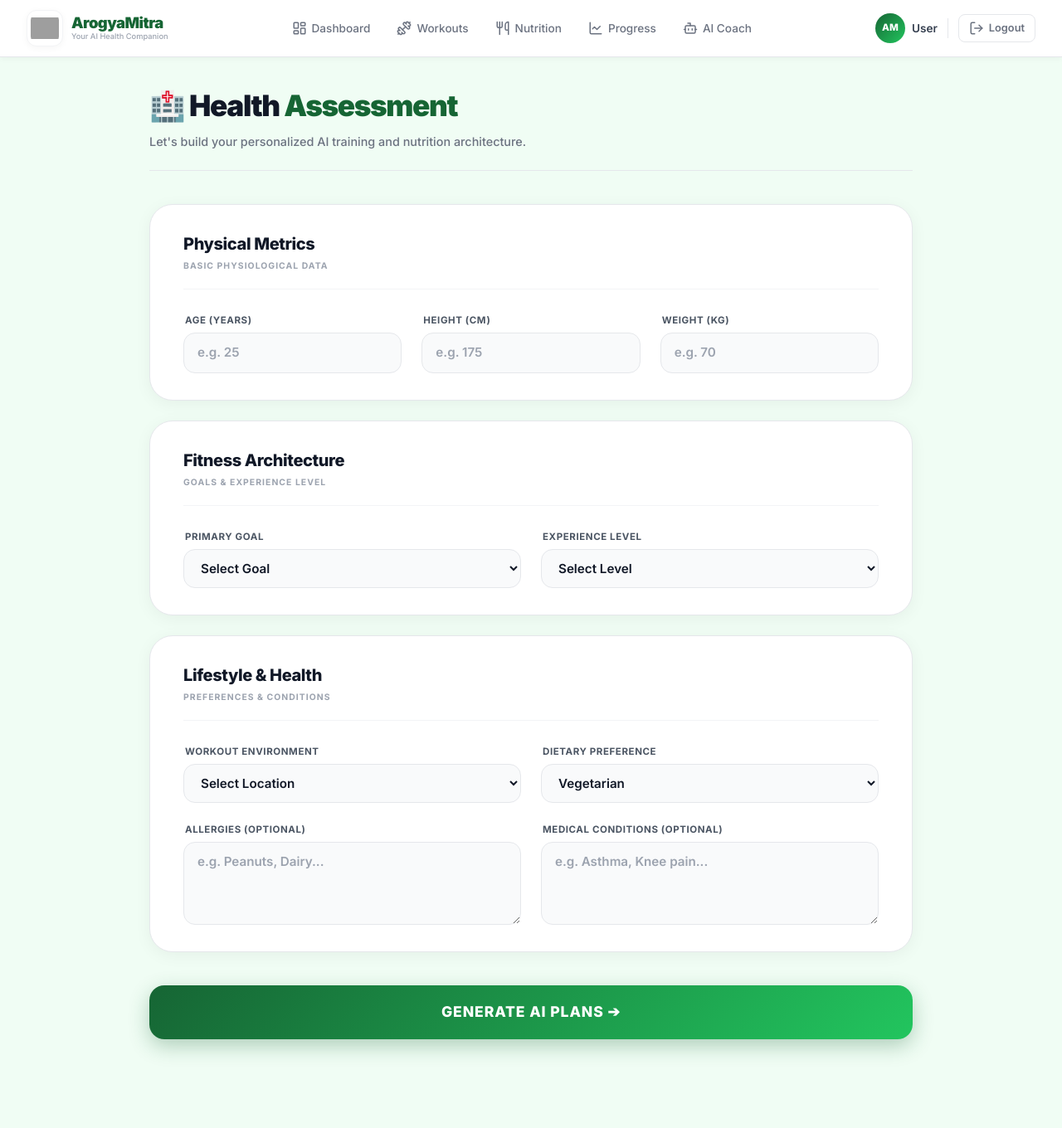
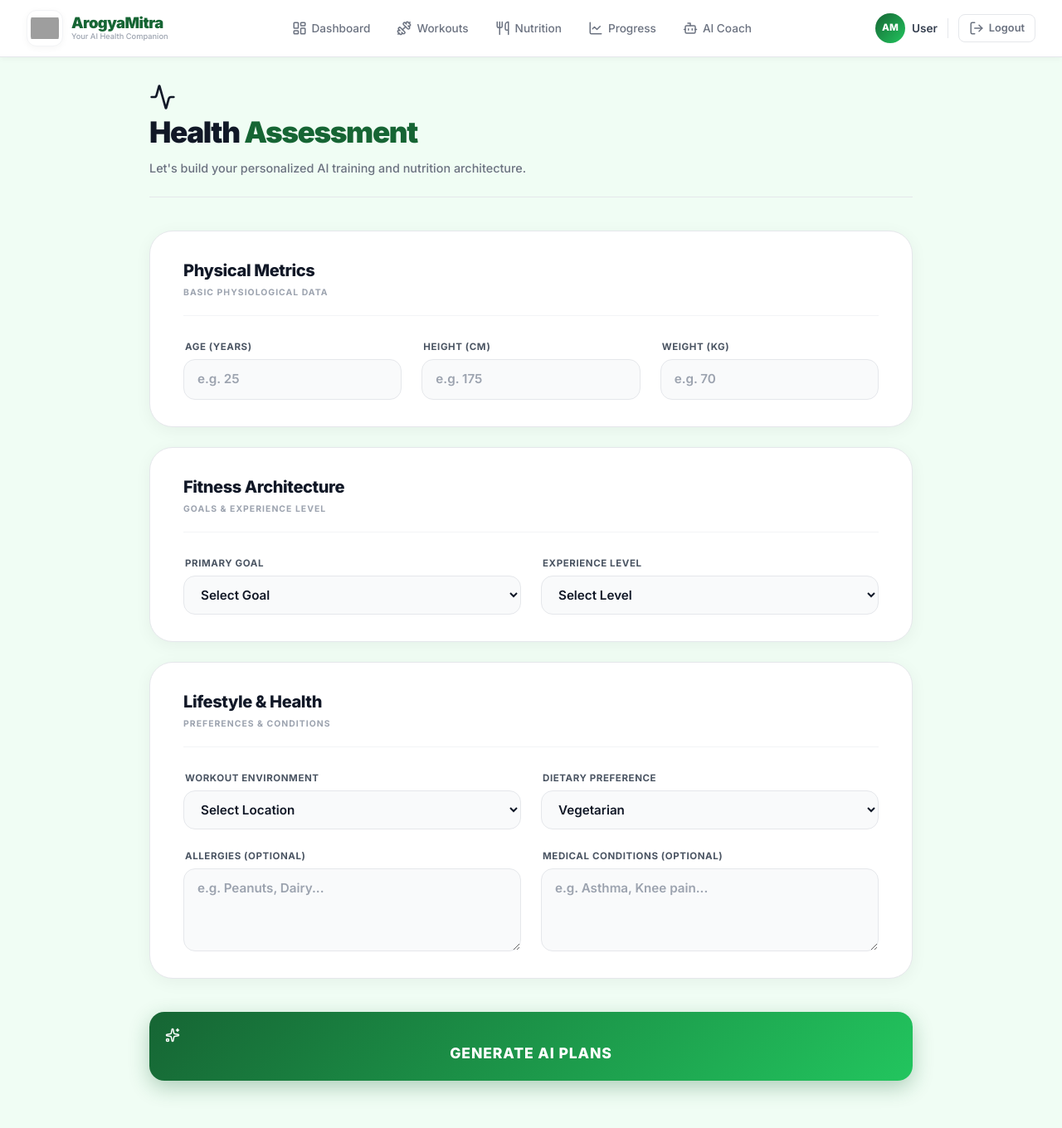
Before and after one commit to shahrozebaig/ArogyaMitra, a React (Create React App) app in the folder frontend/: page /health in a window 1280 px wide. Shown: the top 1360 px of the page at 83% size. Before the commit the page ends 1317 px from the top, so only its background shows below. Built offline with nearby package versions, Linux system fonts and the light colour scheme; grey boxes are pictures that could not be loaded.

Commit message:
Changed & updated

```diff
--- a/frontend/src/pages/HealthAssessment.js
+++ b/frontend/src/pages/HealthAssessment.js
@@ -1,3 +1,4 @@
+import { Activity, Sparkles } from "lucide-react";
 import { useState } from "react";
 import { useNavigate } from "react-router-dom";
 import API from "../api/axios";
@@ -56,7 +57,7 @@ function HealthAssessment() {
   return (
     <div className="ha-root">
       <div className="ha-header">
-        <h1 className="ha-title">🏥 Health <span className="ha-title-green">Assessment</span></h1>
+        <h1 className="ha-title"><Activity className="ha-icon" size={32} /> Health <span className="ha-title-green">Assessment</span></h1>
         <p className="ha-subtitle">Let's build your personalized AI training and nutrition architecture.</p>
       </div>
       <form onSubmit={handleSubmit} className="ha-form">
@@ -93,7 +94,6 @@ function HealthAssessment() {
                 <option value="Weight Loss">Weight Loss</option>
                 <option value="Muscle Gain">Muscle Gain</option>
                 <option value="Stay Fit">Stay Fit</option>
-                <option value="Endurance">Endurance</option>
               </select>
             </div>
             <div className="ha-input-group">
@@ -143,7 +143,7 @@ function HealthAssessment() {
           </div>
         </div>
         <button type="submit" disabled={loading} className="ha-submit-btn">
-          {loading ? "Generating Your AI Plans..." : "Generate AI Plans ➔"}
+          {loading ? "Generating Your AI Plans..." : <><Sparkles size={18} /> Generate AI Plans</>}
         </button>
 
       </form>
```
